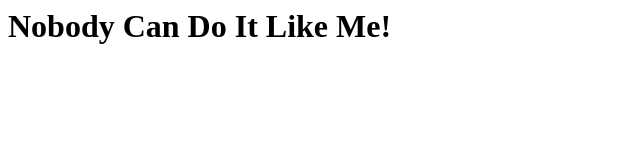
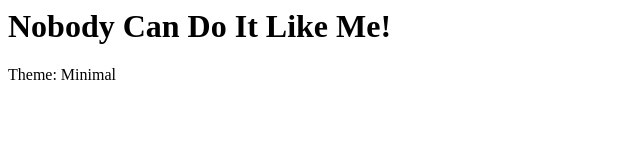
Before and after one commit to ethannguyen168/ethannguyen168.github.io, a plain HTML site: page index.html in a window 1280 px wide. Shown: the whole page, without its empty margins (0-640 px from the left). Drawn offline with Linux system fonts and the light colour scheme.

Commit message:
Update index.html

```diff
--- a/index.html
+++ b/index.html
@@ -1 +1,2 @@
 <h1>Nobody Can Do It Like Me!</h1>
+Theme: Minimal
```
